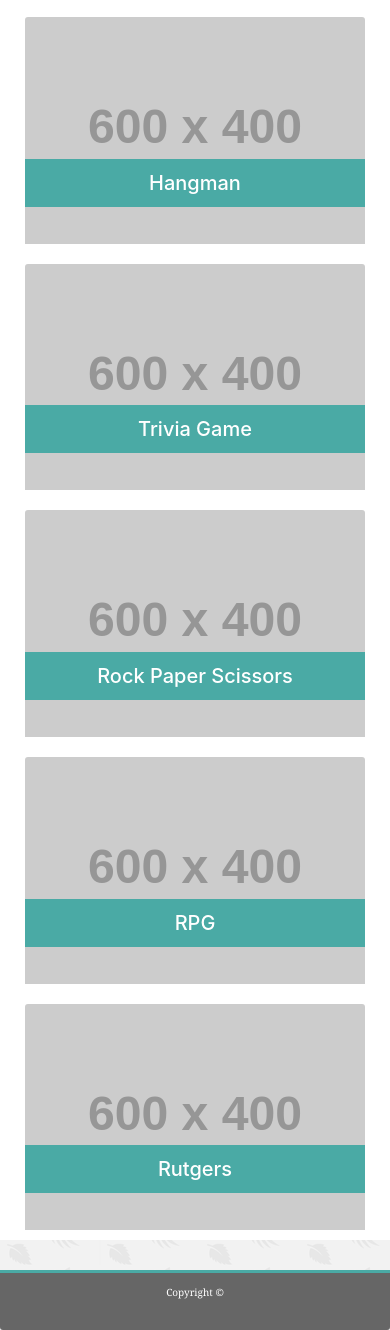
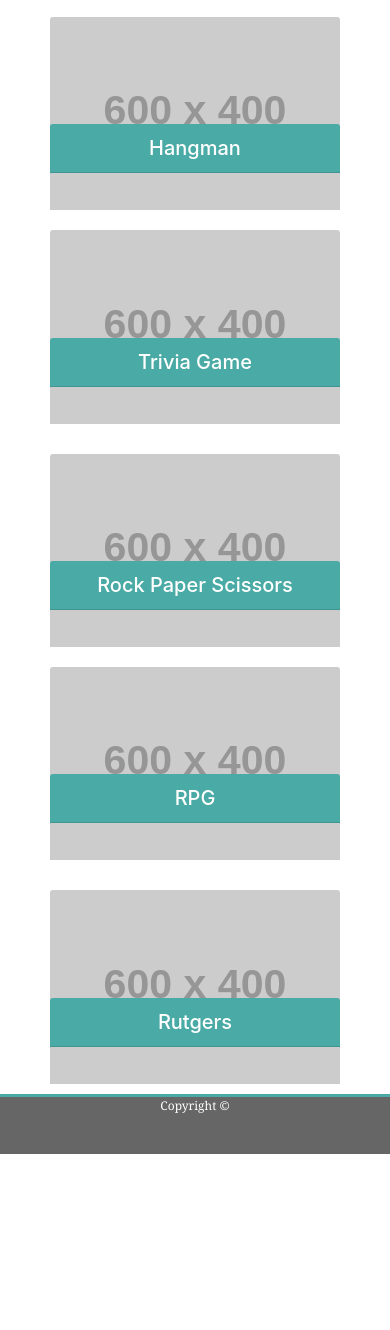
Before and after one commit to kelliott14/Bootstrap-Portfolio, a plain HTML site: page portfolio.html in a window 390 px wide. Shown: the part 202-1532 px from the top of the page. After the commit the page ends 1356 px from the top, so only its background shows below. Drawn offline with nearby package versions, Linux system fonts and the light colour scheme; placeholder pictures from the web are drawn by us.

Commit message:
finished splitting the style into the separate CSS file. Finished editing on the portfolio and contact page. Portfolio required change to column layout to fix break on resize issue. Not happy with the dropdown navbar yet.

```diff
--- a/contact.html
+++ b/contact.html
@@ -1,35 +1,30 @@
 
 <!DOCTYPE html>
+<html lang="en">
     <head>
-    <link rel="stylesheet" href="https://maxcdn.bootstrapcdn.com/bootstrap/4.0.0/css/bootstrap.min.css">
         <title>Katie Elliott Portfolio</title>
+        <meta charset="utf-8">
         <meta name="viewport" content="width=device-width, initial-scale=1, shrink-to-fit=no">
+        <link rel="stylesheet" href="https://stackpath.bootstrapcdn.com/bootstrap/4.3.1/css/bootstrap.min.css" integrity="sha384-ggOyR0iXCbMQv3Xipma34MD+dH/1fQ784/j6cY/iJTQUOhcWr7x9JvoRxT2MZw1T" crossorigin="anonymous">
         <link rel="stylesheet" type="text/css" href="./style.css">
+
+        <script src="https://code.jquery.com/jquery-3.3.1.slim.min.js" integrity="sha384-q8i/X+965DzO0rT7abK41JStQIAqVgRVzpbzo5smXKp4YfRvH+8abtTE1Pi6jizo" crossorigin="anonymous"></script>
+    <script src="https://cdnjs.cloudflare.com/ajax/libs/popper.js/1.14.7/umd/popper.min.js" integrity="sha384-UO2eT0CpHqdSJQ6hJty5KVphtPhzWj9WO1clHTMGa3JDZwrnQq4sF86dIHNDz0W1" crossorigin="anonymous"></script>
+    <script src="https://stackpath.bootstrapcdn.com/bootstrap/4.3.1/js/bootstrap.min.js" integrity="sha384-JjSmVgyd0p3pXB1rRibZUAYoIIy6OrQ6VrjIEaFf/nJGzIxFDsf4x0xIM+B07jRM" crossorigin="anonymous"></script>
+
     </head>
 
-<nav class="navbar navbar-expand-lg navbar-light"
-    style="background-color: #ffff;
-        border-bottom: 2px solid #cccccc;
-        height: 68px;
-        margin-bottom: 30px;">
+    <nav class="navbar navbar-expand-lg navbar-light navbar">
+        <span class="navbar-brand mb-0 h1" id="nameheader">Katie Elliott</span>
 
-        <span class="navbar-brand mb-0 h1"
-        style= "background-color: #4aaaa5;
-        color: #ffff;
-        font-size: 28px;
-        padding: 20px 30px 10px 20px;
-        margin-left: 20px;
-        font-family: Georgia, 'Times New Roman', Times, serif;
-        position: absolute;
-        bottom: 0">Katie Elliott</span>
+        <span class="navbar-text" id="navspacer"></span>
 
-    <span class="navbar-text" style="width:70%"></span>
-
-    <button class="navbar-toggler" type="button" data-toggle="collapse" data-target="#navbarTogglerDemo01" aria-controls="navbarTogglerDemo01" aria-expanded="false" aria-label="Toggle navigation">
+        <button class="navbar-toggler" type="button" data-toggle="collapse" data-target="#navbarNav" aria-controls="navbarNav" aria-expanded="false" aria-label="Toggle navigation">
             <span class="navbar-toggler-icon"></span>
         </button>
-    <div class="collapse navbar-collapse" id="navbarTogglerDemo01">
-            <ul class="navbar-nav ml-auto mt-2 mt-lg-0">
+
+        <div class="collapse navbar-collapse" id="navbarNav">
+            <ul class="navbar-nav">
                 <li class="nav-item">
                     <a class="nav-link" href="./index.html">About</a>
                 </li>
@@ -39,30 +34,21 @@
                 </li>
                 <li class="nav-link disabled">|</li>
                 <li class="nav-item active">
-                            <a class="nav-link" href="./contact.html">Contact</a>
+                    <a class="nav-link" href="./contact.html">Contact<span class="sr-only">(current)</span></a>
                 </li>
             </ul>
         </div>
-
     </nav>
 
-<body style="background-image: url(./assets/leaves-pattern.png)">
-    <div class="container"
-            style="background-color: #ffff;
-            height: 100vh;
-            margin-bottom: 30px;">
+    <body>
+        <div class="container bodybox">
             <div class="row">
-                <div class="col-md-12"
-                style="color: #4aaaa5;
-                font-family: Georgia, 'Times New Roman', Times, serif;">
-                    <h1
-                    style="padding: 25px 15px 25px 0px;
-                    border-bottom:  3px solid #cccccc;
-                    margin: 0px 10px 0 10px;">Contact</h1>
+                <div class="col-md-12">
+                    <h1>Contact</h1>
                 </div>
             </div>
 
-            <form style="margin-top: 10px;">
+            <form>
                 <div class="form-group">
                     <label for="exampleFormControlInput1">Name</label>
                     <input type="name" class="form-control" id="exampleFormControlInput1" placeholder="John Smith">
@@ -76,28 +62,14 @@
                     <textarea class="form-control" id="exampleFormControlTextarea1" rows="5"></textarea>
                 </div>
                 <div>
-                        <button class="btn btn-primary" type="submit"
-                            style="background-color: #4aaaa5;
-                            border:none;
-                            border-radius: 0;
-                            padding: 10px 20px 10px 20px;">Submit</button>
+                    <button class="btn btn-primary" type="submit" id="submitbutton">Submit</button>
                 </div>
             </form>
     </div>
 
-
-
-    <footer class="card-footer"
-    style="color: #ffff;
-            background-color: #666666;
-            border-top:  3px solid #4aaaa5;
-            font-family: Georgia, 'Times New Roman', Times, serif;
-            height: 60px;
-            size: 8px;
-            font-size: 10px;
-            text-align: center;">
-<div class="text-center" style="width: 100%">Copyright &copy; </div>
-
+    <footer class="footer">
+        <div class="container">Copyright &copy;
+        </div>
     </footer>
 
 </body>
--- a/portfolio.html
+++ b/portfolio.html
@@ -1,38 +1,35 @@
 <!DOCTYPE html>
+<html lang="en">
     <head>
-        <link rel="stylesheet" href="https://maxcdn.bootstrapcdn.com/bootstrap/4.0.0/css/bootstrap.min.css">
         <title>Katie Elliott Portfolio</title>
+        <meta charset="utf-8">
         <meta name="viewport" content="width=device-width, initial-scale=1, shrink-to-fit=no">
+        <link rel="stylesheet" href="https://stackpath.bootstrapcdn.com/bootstrap/4.3.1/css/bootstrap.min.css" integrity="sha384-ggOyR0iXCbMQv3Xipma34MD+dH/1fQ784/j6cY/iJTQUOhcWr7x9JvoRxT2MZw1T" crossorigin="anonymous">
+        <link rel="stylesheet" type="text/css" href="./style.css">
+
+        <script src="https://code.jquery.com/jquery-3.3.1.slim.min.js" integrity="sha384-q8i/X+965DzO0rT7abK41JStQIAqVgRVzpbzo5smXKp4YfRvH+8abtTE1Pi6jizo" crossorigin="anonymous"></script>
+    <script src="https://cdnjs.cloudflare.com/ajax/libs/popper.js/1.14.7/umd/popper.min.js" integrity="sha384-UO2eT0CpHqdSJQ6hJty5KVphtPhzWj9WO1clHTMGa3JDZwrnQq4sF86dIHNDz0W1" crossorigin="anonymous"></script>
+    <script src="https://stackpath.bootstrapcdn.com/bootstrap/4.3.1/js/bootstrap.min.js" integrity="sha384-JjSmVgyd0p3pXB1rRibZUAYoIIy6OrQ6VrjIEaFf/nJGzIxFDsf4x0xIM+B07jRM" crossorigin="anonymous"></script>
+
     </head>
 
-    <nav class="navbar navbar-expand-lg navbar-light"
-    style="background-color: #ffff;
-        border-bottom: 2px solid #cccccc;
-        height: 68px;
-        margin-bottom: 30px;">
-<span class="navbar-brand mb-0 h1"
-    style= "background-color: #4aaaa5;
-    color: #ffff;
-    font-size: 28px;
-    padding: 20px 30px 10px 20px;
-    margin-left: 20px;
-    font-family: Georgia, 'Times New Roman', Times, serif;
-    position: absolute;
-    bottom: 0">Katie Elliott</span>
+    <nav class="navbar navbar-expand-lg navbar-light navbar">
+        <span class="navbar-brand mb-0 h1" id="nameheader">Katie Elliott</span>
 
-<span class="navbar-text" style="width:70%"></span>
+        <span class="navbar-text" id="navspacer"></span>
 
-<button class="navbar-toggler" type="button" data-toggle="collapse" data-target="#navbarTogglerDemo01" aria-controls="navbarTogglerDemo01" aria-expanded="false" aria-label="Toggle navigation">
+        <button class="navbar-toggler" type="button" data-toggle="collapse" data-target="#navbarNav" aria-controls="navbarNav" aria-expanded="false" aria-label="Toggle navigation">
             <span class="navbar-toggler-icon"></span>
         </button>
-      <div class="collapse navbar-collapse" id="navbarTogglerDemo01">
-            <ul class="navbar-nav ml-auto mt-2 mt-lg-0">
+
+        <div class="collapse navbar-collapse" id="navbarNav">
+            <ul class="navbar-nav">
                 <li class="nav-item">
                     <a class="nav-link" href="./index.html">About</a>
                 </li>
                 <li class="nav-link disabled">|</li>
                 <li class="nav-item active">
-                            <a class="nav-link" href="./portfolio.html">Portfolio</a>
+                    <a class="nav-link" href="./portfolio.html">Portfolio<span class="sr-only">(current)</span></a>
                 </li>
                 <li class="nav-link disabled">|</li>
                 <li class="nav-item">
@@ -40,115 +37,63 @@
                 </li>
             </ul>
         </div>
-
     </nav>
 
-    <body style="background-image: url(./assets/leaves-pattern.png)">
-        <div class="container"
-                style="background-color: #ffff;
-                margin-bottom: 30px;">
-            <!--Heading-->
+    <body>
+        <div class="container bodybox">
                 <div class="row">
-                    <div class="col-md-12"
-                    style="color: #4aaaa5;
-                    font-family: Georgia, 'Times New Roman', Times, serif;
-                    margin-bottom: 10px;">
-                        <h1
-                        style="padding: 25px 15px 25px 0px;
-                        border-bottom:  3px solid #cccccc;
-                        margin: 0px 10px 0 10px;">Portfolio</h1>
+                    <div class="col-md-12">
+                        <h1>Portfolio</h1>
                     </div>
                 </div>
 
-            <!--Portfolio Items-->
-            <div class="row text-center">
-                <div class="col-md-3" style="margin: 10px">
-                    <div class="card"
-                    style="border: none">
+    <!--First row of portfolio page-->
+            <div class="row text-center portfoliorow">
+                <div class="col-md-6">
+                    <div class="card portfoliocard">
                         <img class="card-img-top" src="http://via.placeholder.com/600x400" alt="Hangman Picture">
                         <div class="card-img-overlay">
-                            <h5 class="card-header"
-                                style="background-color:#4aaaa5;
-                                color:#ffff;
-                                left: 0;
-                                position: absolute;
-                                bottom: 37px;
-                                width: 100%;
-                                border: none;
-                                border-radius: 0">Hangman</h5>
+                            <h5 class="card-header" id="portfoliotitles">Hangman</h5>
                         </div>
                     </div>
                 </div>
-                    <div class="col-md-3" style="margin: 10px">
-                        <div class="card"
-                        style="border: none">
+                <div class="col-md-6">
+                    <div class="card portfoliocard">
                         <img class="card-img-top" src="http://via.placeholder.com/600x400" alt="Trivia">
                         <div class="card-img-overlay">
-                                    <h5 class="card-header"
-                                    style="background-color:#4aaaa5;
-                                    color:#ffff;
-                                    left: 0;
-                                    position: absolute;
-                                    bottom: 37px;
-                                    width: 100%;
-                                    border: none;
-                                    border-radius: 0">Trivia Game</h5>
+                            <h5 class="card-header" id="portfoliotitles">Trivia Game</h5>
                         </div>
                     </div>
                 </div>
             </div>
 
-            <div class="row text-center">
-                <div class="col-md-3" style="margin: 10px">
-                    <div class="card"
-                    style="border: none">
+    <!--Second row of portfolio page-->
+            <div class="row text-center portfoliorow">
+                <div class="col-md-6">
+                    <div class="card portfoliocard">
                         <img class="card-img-top" src="http://via.placeholder.com/600x400" alt="Rock Paper Scissors">
                         <div class="card-img-overlay">
-                                <h5 class="card-header"
-                                style="background-color:#4aaaa5;
-                                color:#ffff;
-                                left: 0;
-                                position: absolute;
-                                bottom: 37px;
-                                width: 100%;
-                                border: none;
-                                border-radius: 0">Rock Paper Scissors</h5>
+                                <h5 class="card-header" id="portfoliotitles">Rock Paper Scissors</h5>
                         </div>
                     </div>
                 </div>
-                <div class="col-md-3" style="margin: 10px">
-                    <div class="card"
-                    style="border: none">
+                <div class="col-md-6">
+                    <div class="card portfoliocard">
                         <img class="card-img-top" src="http://via.placeholder.com/600x400" alt="RPG">
                         <div class="card-img-overlay">
-                                <h5 class="card-header"
-                                style="background-color:#4aaaa5;
-                                color:#ffff;
-                                left: 0;
-                                position: absolute;
-                                bottom: 37px;
-                                width: 100%;
-                                border: none;
-                                border-radius: 0">RPG</h5>
+                            <h5 class="card-header"  id="portfoliotitles">RPG</h5>
                         </div>
                     </div>
                 </div>
             </div>
-            <div class="row text-center">
-                <div class="col-md-3" style="margin: 10px">
-                    <div class="card"
-                        style="border: none">
+
+    <!--Last row of portfolio page-->
+            <div class="row text-center portfoliorow">
+                <div class="col-md-6">
+                    <div class="card portfoliocard">
                         <img class="card-img-top" src="http://via.placeholder.com/600x400" alt="Rutgers">
                         <div class="card-img-overlay">
-                                <h5 class="card-header"
-                                style="background-color:#4aaaa5;
-                                color:#ffff;
-                                left: 0;
-                                position: absolute;
-                                bottom: 37px;
-                                width: 100%;
-                                border: none;
-                                border-radius: 0">Rutgers</h5>
+                            <h5 class="card-header"id="portfoliotitles">Rutgers</h5>
                         </div>
                     </div>
                 </div>
@@ -156,17 +101,9 @@
 
         </div>
 
-        <footer class="card-footer"
-        style="color: #ffff;
-                background-color: #666666;
-                border-top:  3px solid #4aaaa5;
-                font-family: Georgia, 'Times New Roman', Times, serif;
-                height: 60px;
-                size: 8px;
-                font-size: 10px;
-                text-align: center;">
-    <div class="text-center" style="width: 100%">Copyright &copy; </div>
-
+        <footer class="footer">
+                <div class="container">Copyright &copy;
+                </div>
         </footer>
 
     </body>
--- a/style.css
+++ b/style.css
@@ -36,16 +36,16 @@ padding-left: 10px;
 border-radius: 1%;
 }
 
-/* Body - About Me */
+/* Body */
 
 body{
     background-image: url(./assets/leaves-pattern.png);
     margin-bottom: 60px;
 }
 
-#AboutMeBox{
+.bodybox{
     background-color: #ffff;
-            margin-bottom: 30px;
+    margin-bottom: 30px;
 }
 
 h1{
@@ -56,6 +56,7 @@ h1{
     font-family: Georgia, 'Times New Roman', Times, serif;
 }
 
+/*About me page - index.html */
 #cardimg{
 margin-top: 10px
 
@@ -81,3 +82,42 @@ margin-top: 10px
     font-size: 12px;
 
 }
+
+/* Portfolio page */
+
+.portfoliorow{
+    margin: 10px;
+}
+
+.portfoliocard{
+    border: none;
+    margin: 10px;
+}
+
+h5{
+    color:#ffff;
+    left: 0;
+    position: absolute;
+    bottom: 37px;
+    width: 100%;
+    border: none;
+    border-radius: 0;
+}
+
+#portfoliotitles{
+    background-color:#4aaaa5;
+}
+
+/* Contact Page*/
+
+form{
+    margin-top: 10px;
+}
+
+#submitbutton{
+    background-color: #4aaaa5;
+    border:none;
+    border-radius: 0;
+    padding: 10px 20px 10px 20px;
+    margin-bottom: 10px;
+}
```
Also changed, not shown: index.html (+1 -1 lines). Lines whose indentation alone changed are shown as unchanged.
